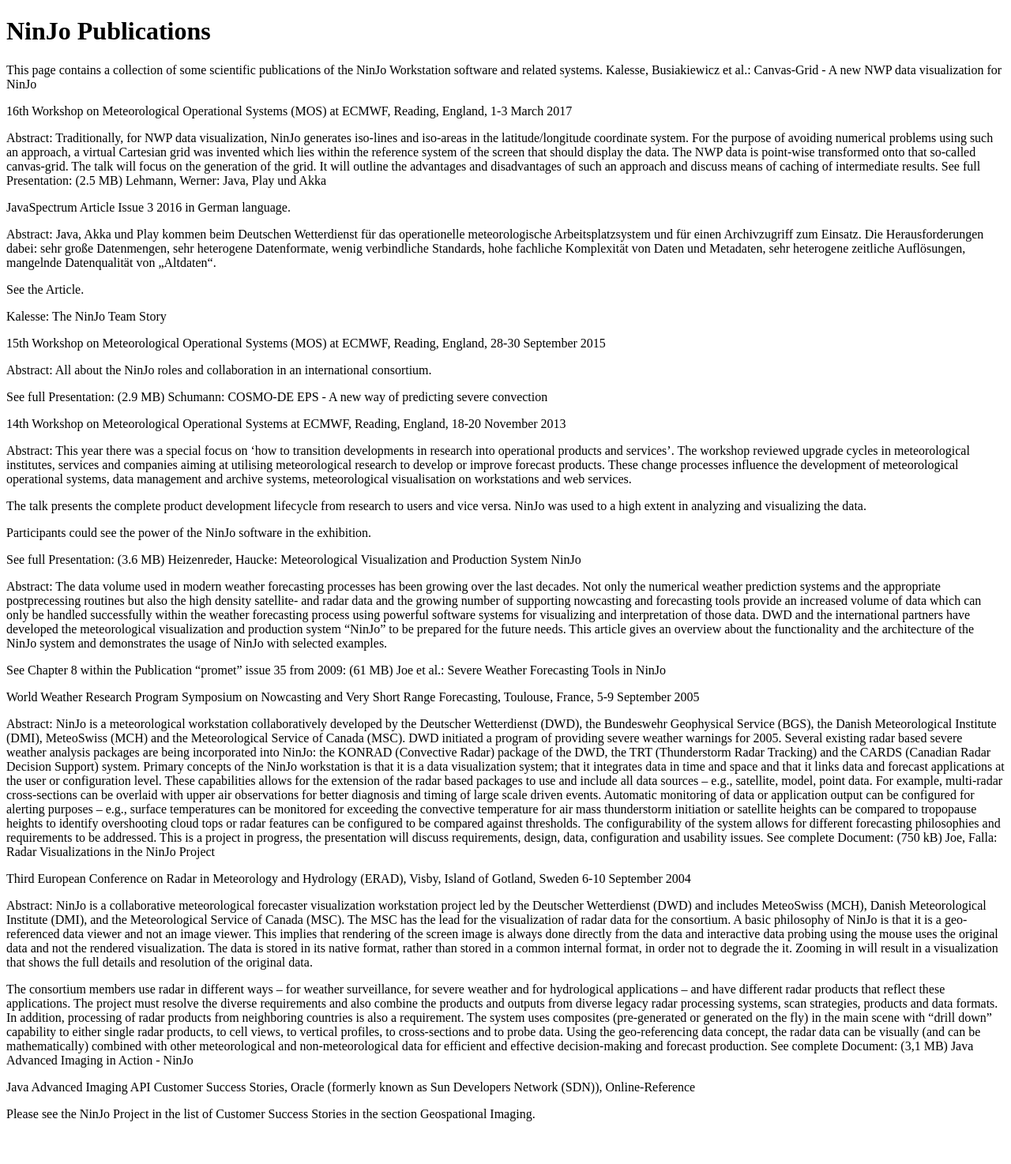
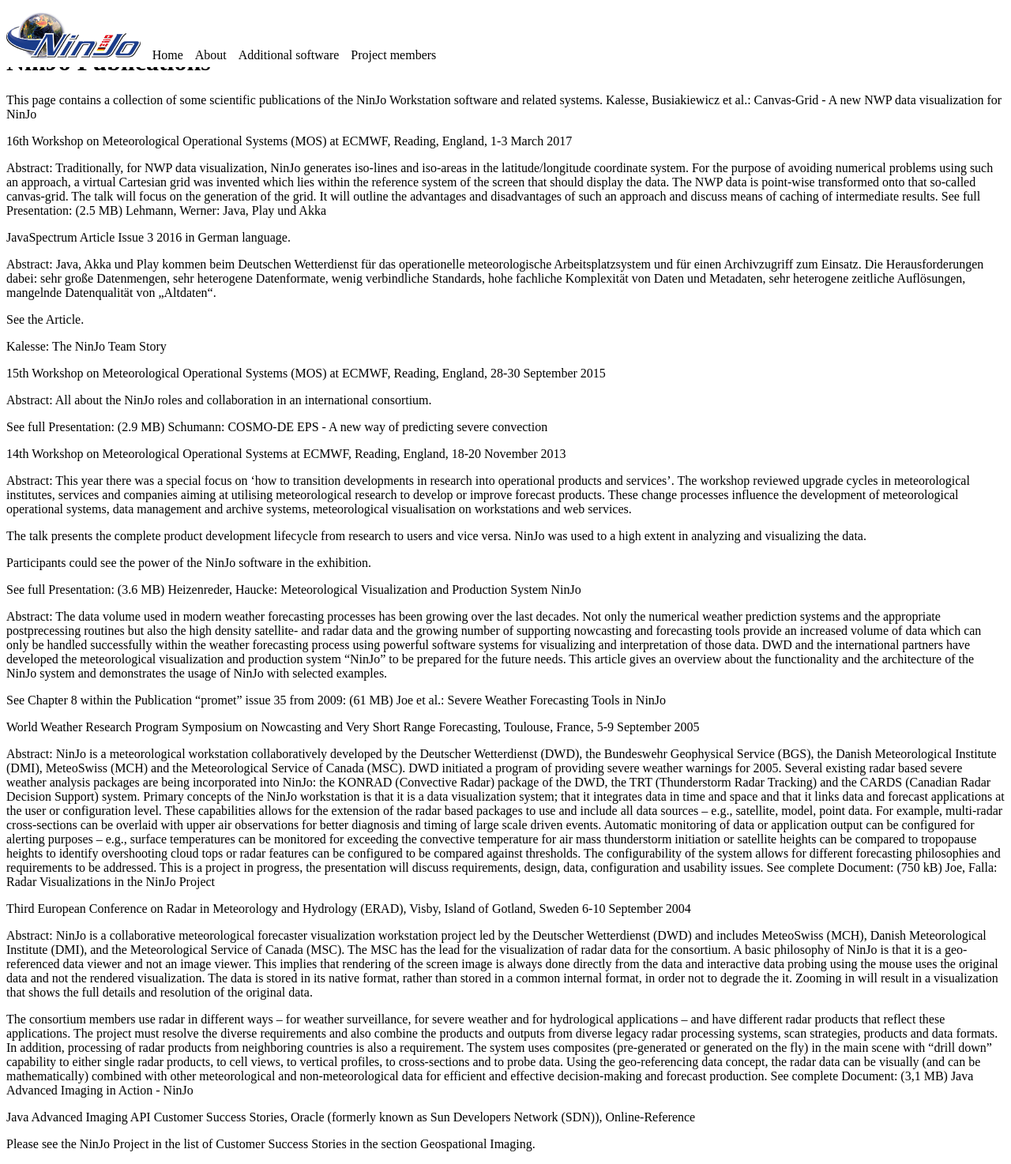
Before and after one commit to orlovale/NinJo_Workstation, a Jekyll site: the page built from publications.md, in a window 1280 px wide. Shown: the whole page at 79% size. Built offline with Jekyll 4.4.1, drawn with Linux system fonts in a browser that asks for light colours; our own code applies the rules of GitHub Pages for plain Markdown files; comment, search, counter and statistics services are not loaded; before the commit the page ends 1436 px from its top, so only the background shows below that.

Commit message:
Update publications.md

```diff
--- a/publications.md
+++ b/publications.md
@@ -1,3 +1,9 @@
+<link href="style.css" rel="stylesheet">
+
+{% include navbar.html %}
+
+<p style="margin: 60px 0px 0px 0px;" />
+
 # NinJo Publications
 
 This page contains a collection of some scientific publications of the NinJo Workstation software and related systems.
```
